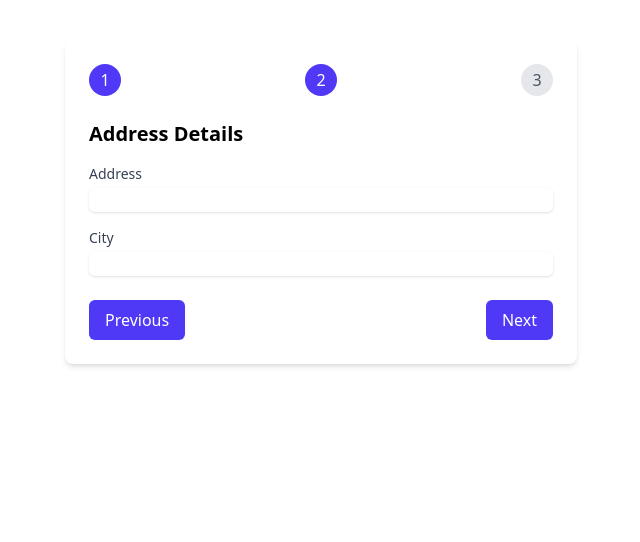
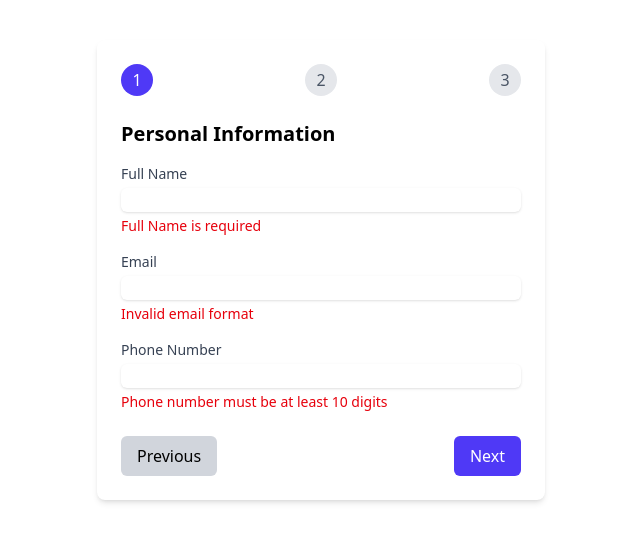
Before and after one commit to ahbab-zaman/Multi-step-form, a Next.js app: page / in a window 1280 px wide. Both pictures are taken after a click on the button "Next". Shown: the top 542 px of the page, without its empty margins (319-959 px from the left). Built offline with nearby package versions, Linux system fonts and the light colour scheme.

Commit message:
basic form added

```diff
--- a/app/Components/Form.jsx
+++ b/app/Components/Form.jsx
@@ -2,6 +2,32 @@
 
 import { useState } from "react";
 import { useForm } from "react-hook-form";
+import { zodResolver } from "@hookform/resolvers/zod";
+import * as z from "zod";
+
+// Define validation schema with Zod
+const schema = z
+  .object({
+    fullName: z.string().min(1, "Full Name is required"),
+    email: z.string().email("Invalid email format").min(1, "Email is required"),
+    phoneNumber: z
+      .string()
+      .min(10, "Phone number must be at least 10 digits")
+      .regex(/^\d+$/, "Phone number must contain only numbers"),
+    streetAddress: z.string().min(1, "Street Address is required"),
+    city: z.string().min(1, "City is required"),
+    zipCode: z
+      .string()
+      .min(5, "Zip Code must be at least 5 digits")
+      .regex(/^\d+$/, "Zip Code must contain only numbers"),
+    username: z.string().min(4, "Username must be at least 4 characters"),
+    password: z.string().min(6, "Password must be at least 6 characters"),
+    confirmPassword: z.string(),
+  })
+  .refine((data) => data.password === data.confirmPassword, {
+    message: "Passwords don't match",
+    path: ["confirmPassword"],
+  });
 
 const MultiStepForm = () => {
   const [step, setStep] = useState(1);
@@ -10,21 +36,33 @@ const MultiStepForm = () => {
     register,
     handleSubmit,
     formState: { errors },
+    trigger,
   } = useForm({
+    resolver: zodResolver(schema),
     defaultValues: {
-      name: "",
+      fullName: "",
       email: "",
-      address: "",
+      phoneNumber: "",
+      streetAddress: "",
       city: "",
-      phone: "",
-      message: "",
+      zipCode: "",
+      username: "",
+      password: "",
+      confirmPassword: "",
     },
     mode: "onChange",
   });
 
   // Navigation functions
-  const nextStep = () => {
-    if (step < 3) setStep(step + 1);
+  const nextStep = async () => {
+    const fieldsToValidate = {
+      1: ["fullName", "email", "phoneNumber"],
+      2: ["streetAddress", "city", "zipCode"],
+      3: ["username", "password", "confirmPassword"],
+    };
+
+    const isValid = await trigger(fieldsToValidate[step]);
+    if (isValid && step < 3) setStep(step + 1);
   };
 
   const prevStep = () => {
@@ -45,16 +83,18 @@ const MultiStepForm = () => {
         <div className="space-y-4">
           <div>
             <label className="block text-sm font-medium text-gray-700">
-              Name
+              Full Name
             </label>
             <input
-              {...register("name", { required: "Name is required" })}
+              {...register("fullName")}
               className={`mt-1 block w-full rounded-md border-gray-300 shadow-sm focus:border-indigo-500 focus:ring-indigo-500 ${
-                errors.name ? "border-red-500" : ""
+                errors.fullName ? "border-red-500" : ""
               }`}
             />
-            {errors.name && (
-              <p className="mt-1 text-sm text-red-600">{errors.name.message}</p>
+            {errors.fullName && (
+              <p className="mt-1 text-sm text-red-600">
+                {errors.fullName.message}
+              </p>
             )}
           </div>
           <div>
@@ -62,13 +102,7 @@ const MultiStepForm = () => {
               Email
             </label>
             <input
-              {...register("email", {
-                required: "Email is required",
-                pattern: {
-                  value: /\S+@\S+\.\S+/,
-                  message: "Invalid email address",
-                },
-              })}
+              {...register("email")}
               className={`mt-1 block w-full rounded-md border-gray-300 shadow-sm focus:border-indigo-500 focus:ring-indigo-500 ${
                 errors.email ? "border-red-500" : ""
               }`}
@@ -76,6 +110,22 @@ const MultiStepForm = () => {
             {errors.email && (
               <p className="mt-1 text-sm text-red-600">
                 {errors.email.message}
+              </p>
+            )}
+          </div>
+          <div>
+            <label className="block text-sm font-medium text-gray-700">
+              Phone Number
+            </label>
+            <input
+              {...register("phoneNumber")}
+              className={`mt-1 block w-full rounded-md border-gray-300 shadow-sm focus:border-indigo-500 focus:ring-indigo-500 ${
+                errors.phoneNumber ? "border-red-500" : ""
+              }`}
+            />
+            {errors.phoneNumber && (
+              <p className="mt-1 text-sm text-red-600">
+                {errors.phoneNumber.message}
               </p>
             )}
           </div>
@@ -88,17 +138,17 @@ const MultiStepForm = () => {
         <div className="space-y-4">
           <div>
             <label className="block text-sm font-medium text-gray-700">
-              Address
+              Street Address
             </label>
             <input
-              {...register("address", { required: "Address is required" })}
+              {...register("streetAddress")}
               className={`mt-1 block w-full rounded-md border-gray-300 shadow-sm focus:border-indigo-500 focus:ring-indigo-500 ${
-                errors.address ? "border-red-500" : ""
+                errors.streetAddress ? "border-red-500" : ""
               }`}
             />
-            {errors.address && (
+            {errors.streetAddress && (
               <p className="mt-1 text-sm text-red-600">
-                {errors.address.message}
+                {errors.streetAddress.message}
               </p>
             )}
           </div>
@@ -107,7 +157,7 @@ const MultiStepForm = () => {
               City
             </label>
             <input
-              {...register("city", { required: "City is required" })}
+              {...register("city")}
               className={`mt-1 block w-full rounded-md border-gray-300 shadow-sm focus:border-indigo-500 focus:ring-indigo-500 ${
                 errors.city ? "border-red-500" : ""
               }`}
@@ -116,44 +166,78 @@ const MultiStepForm = () => {
               <p className="mt-1 text-sm text-red-600">{errors.city.message}</p>
             )}
           </div>
+          <div>
+            <label className="block text-sm font-medium text-gray-700">
+              Zip Code
+            </label>
+            <input
+              {...register("zipCode")}
+              className={`mt-1 block w-full rounded-md border-gray-300 shadow-sm focus:border-indigo-500 focus:ring-indigo-500 ${
+                errors.zipCode ? "border-red-500" : ""
+              }`}
+            />
+            {errors.zipCode && (
+              <p className="mt-1 text-sm text-red-600">
+                {errors.zipCode.message}
+              </p>
+            )}
+          </div>
         </div>
       ),
     },
     {
-      title: "Additional Information",
+      title: "Account Setup",
       content: (
         <div className="space-y-4">
           <div>
             <label className="block text-sm font-medium text-gray-700">
-              Phone
+              Username
             </label>
             <input
-              {...register("phone", {
-                required: "Phone is required",
-                pattern: {
-                  value: /^\d{10}$/,
-                  message: "Please enter a valid 10-digit phone number",
-                },
-              })}
+              {...register("username")}
               className={`mt-1 block w-full rounded-md border-gray-300 shadow-sm focus:border-indigo-500 focus:ring-indigo-500 ${
-                errors.phone ? "border-red-500" : ""
+                errors.username ? "border-red-500" : ""
               }`}
             />
-            {errors.phone && (
+            {errors.username && (
               <p className="mt-1 text-sm text-red-600">
-                {errors.phone.message}
+                {errors.username.message}
               </p>
             )}
           </div>
           <div>
             <label className="block text-sm font-medium text-gray-700">
-              Message
+              Password
             </label>
-            <textarea
-              {...register("message")}
-              className="mt-1 block w-full rounded-md border-gray-300 shadow-sm focus:border-indigo-500 focus:ring-indigo-500"
-              rows="3"
+            <input
+              type="password"
+              {...register("password")}
+              className={`mt-1 block w-full rounded-md border-gray-300 shadow-sm focus:border-indigo-500 focus:ring-indigo-500 ${
+                errors.password ? "border-red-500" : ""
+              }`}
             />
+            {errors.password && (
+              <p className="mt-1 text-sm text-red-600">
+                {errors.password.message}
+              </p>
+            )}
+          </div>
+          <div>
+            <label className="block text-sm font-medium text-gray-700">
+              Confirm Password
+            </label>
+            <input
+              type="password"
+              {...register("confirmPassword")}
+              className={`mt-1 block w-full rounded-md border-gray-300 shadow-sm focus:border-indigo-500 focus:ring-indigo-500 ${
+                errors.confirmPassword ? "border-red-500" : ""
+              }`}
+            />
+            {errors.confirmPassword && (
+              <p className="mt-1 text-sm text-red-600">
+                {errors.confirmPassword.message}
+              </p>
+            )}
           </div>
         </div>
       ),
@@ -161,7 +245,7 @@ const MultiStepForm = () => {
   ];
 
   return (
-    <div className="max-w-lg mx-auto mt-10 p-6 bg-white rounded-lg shadow-md">
+    <div className="max-w-md mx-auto mt-10 p-6 bg-white rounded-lg shadow-md">
       {/* Progress indicator */}
       <div className="flex justify-between mb-6">
         {steps.map((_, index) => (
```
